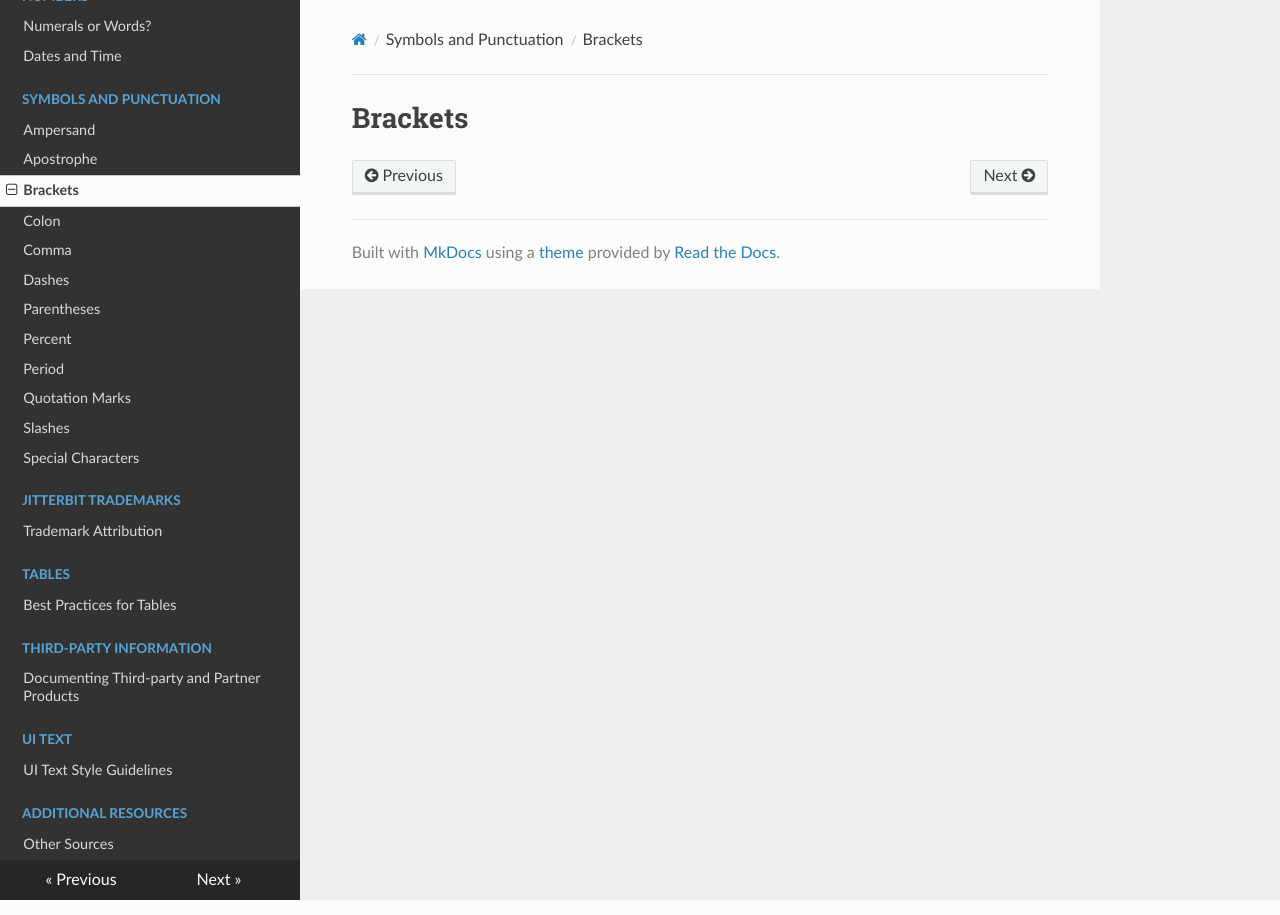
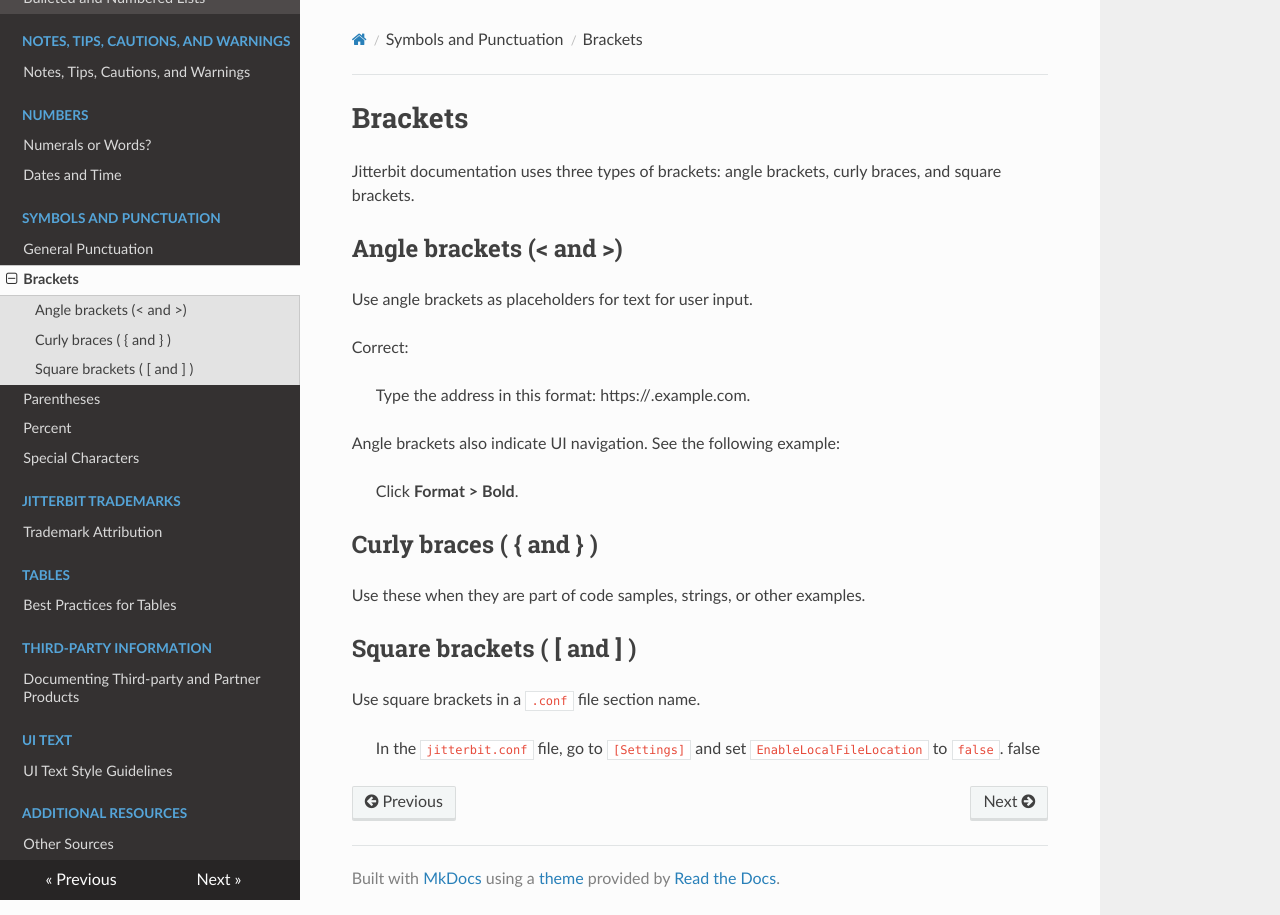
Before and after one commit to stevearrants/style-guide, an MkDocs documentation site: the page built from docs/brackets.md, in a window 1280 px wide. Built offline with MkDocs 1.6.1, drawn with Linux system fonts in a browser that asks for light colours; nearby versions of some CDN libraries.

Commit message:
more changes

```diff
--- a/docs/brackets.md
+++ b/docs/brackets.md
@@ -1 +1,21 @@
 # Brackets
+
+Jitterbit documentation uses three types of brackets: angle brackets, curly braces, and square brackets.
+
+## Angle brackets (< and >)
+Use angle brackets as placeholders for text for user input.
+
+Correct:
+> Type the address in this format: https://<user-specified domain>.example.com.
+
+Angle brackets also indicate UI navigation. See the following example:
+
+> Click **Format > Bold**.
+
+## Curly braces ( { and } )
+Use these when they are part of code samples, strings, or other examples.
+
+## Square brackets ( [ and ] )
+Use square brackets in a `.conf` file section name.
+> In the `jitterbit.conf` file, go to `[Settings]` and set `EnableLocalFileLocation` to `false`.
+false
--- a/mkdocs.yml
+++ b/mkdocs.yml
@@ -53,17 +53,10 @@ nav:
     - Numerals or Words?: numorword.md
     - Dates and Time: dates.md
 - Symbols and Punctuation:
-    - Ampersand: ampersand.md
-    - Apostrophe: apostrophes.md
+    - General Punctuation: Punctuation.md
     - Brackets: brackets.md
-    - Colon: colon.md
-    - Comma: comma.md
-    - Dashes: dashes.md
     - Parentheses: parens.md
     - Percent: percent.md
-    - Period: period.md
-    - Quotation Marks: quotationmark.md
-    - Slashes: slashes.md
     - Special Characters: specialchar.md
 - Jitterbit Trademarks:
     - Trademark Attribution: tm.md
```
Also changed, not shown: docs/Punctuation.md (added, +36 -0 lines), docs/ampersand.md (deleted, +0 -1 lines), docs/apostrophes.md (deleted, +0 -1 lines), docs/colon.md (deleted, +0 -1 lines), docs/comma.md (deleted, +0 -1 lines), docs/dashes.md (deleted, +0 -1 lines), docs/percent.md (+2 -0 lines), docs/period.md (deleted, +0 -1 lines), docs/quotationmark.md (deleted, +0 -1 lines), docs/slashes.md (deleted, +0 -1 lines).
